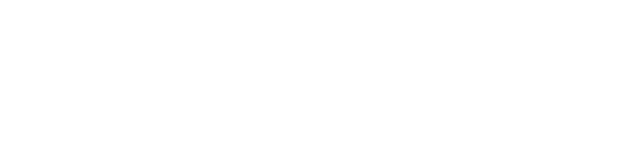
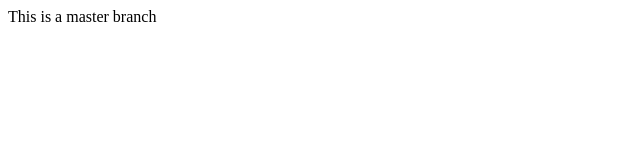
Before and after one commit to awantika1201/gittwo, a plain HTML site: page index.html in a window 1280 px wide. Shown: the whole page, without its empty margins (0-640 px from the left). Drawn offline with Linux system fonts and the light colour scheme.

Commit message:
added body

```diff
--- a/index.html
+++ b/index.html
@@ -7,6 +7,6 @@
     <title>My Project</title>
 </head>
 <body>
-
+    This is a master branch
 </body>
 </html>
```
